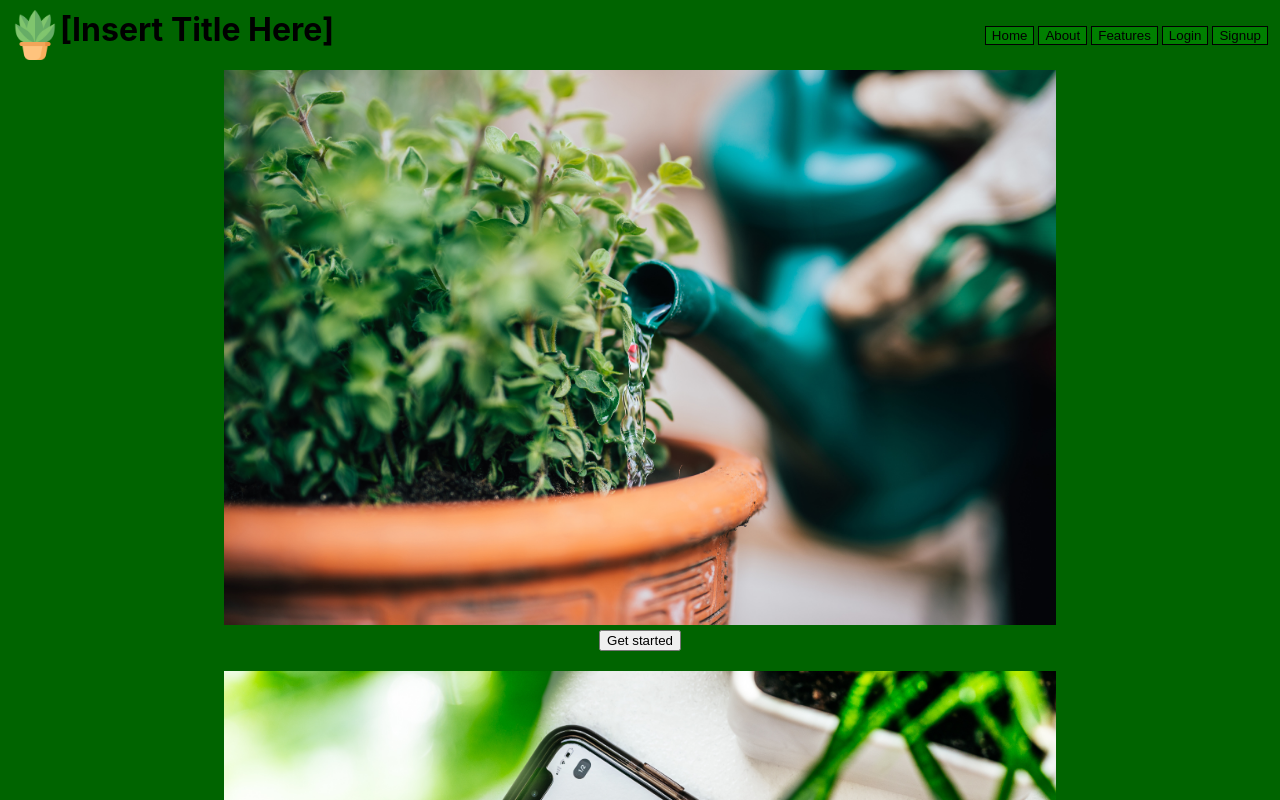
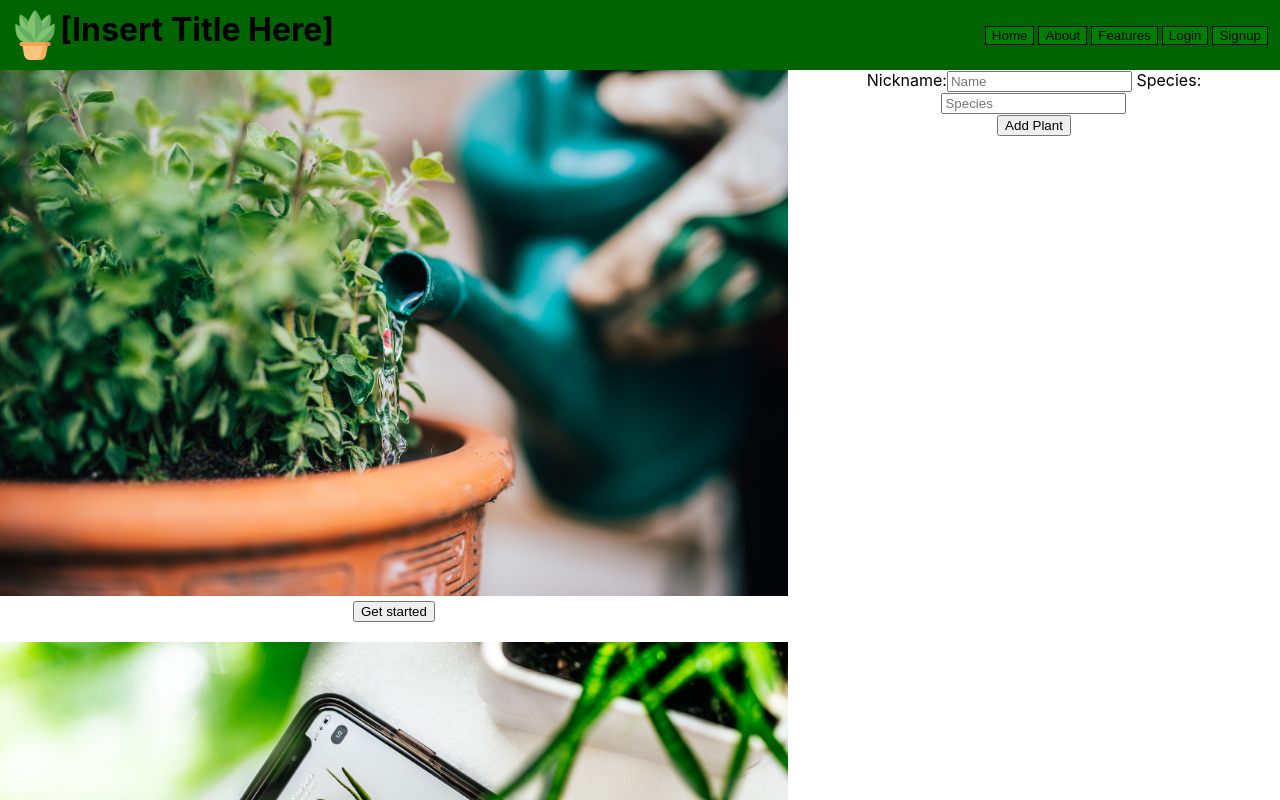
Before and after one commit to Build-Week-Water-My-Plants-ttWebPT124/front-end, a React (Create React App) app in the folder water-my-plants/: page / in a window 1280 px wide. Shown: the top 800 px of the page. Built offline with nearby package versions, Linux system fonts and the light colour scheme.

Commit message:
created form and initial setup for plants dashboard

```diff
--- a/water-my-plants/src/App.js
+++ b/water-my-plants/src/App.js
@@ -10,10 +10,19 @@ import Homepage from './components/Homepage';
 import Login from './components/Login'
 import Signup from './components/Signup'
 import Nav from './components/Nav'
+import PlantsList from './components/PlantsList'
 
+// Plant DashBoard
+  const plantList = []
+  const initialPlantValues = {
+    nickname: '',
+    species : '',
+    h2oFrequency: 'Calculating...',
+    image: logo,
+  }
+// End of Plant DashBoard
 
-
-
+// Signup Form
 const initialFormValues = {
 
   username: '',
@@ -34,6 +43,7 @@ const initialFormErrors = {
 
 const initialUsers = []
 const initialDisabled = true
+// End of Signup Form
 
 
 
@@ -41,6 +51,29 @@ function App() {
 
   let history = useHistory()
 
+  //Plant Dash Board
+  const [plant, setPlant] = useState(plantList)
+
+  const [plantForms, setPlantForms] = useState(initialPlantValues)
+
+  const updatePlantForm = (inputName, inputValue) => {
+    setPlantForms({...plantForms, [inputName]: inputValue})
+  }
+
+  const submitPlant = () => {
+    const newPlant = {
+      nickname: plantForms.nickname.trim(),
+      species: plantForms.species.trim(),
+    }
+
+    setPlant([...plant, newPlant])
+    setPlantForms(initialPlantValues)
+    console.log(newPlant)
+  }
+
+  //End of Plant Dash Board
+
+  // Signup Form
   const [users, setUsers] = useState(initialUsers)
   const [formValues, setFormValues] = useState(initialFormValues)
   const [formErrors, setFormErrors] = useState(initialFormErrors)
@@ -90,6 +123,7 @@ function App() {
     formSchema.isValid(formValues)
     .then(valid => setDisabled(!valid))
   }, [formValues])
+  // End of Signup Form
 
   useEffect(()=>{
     console.log(users)
@@ -101,7 +135,7 @@ function App() {
 
 
       <Nav />
-      <div className='Site_Container' style={{backgroundColor: 'darkgreen',
+      <div className='Site_Container' style={{backgroundColor: '',
                                               width: '100%',
                                               display:'flex',
                                               justifyContent: 'space-around'}}>
@@ -123,6 +157,15 @@ function App() {
           />
         </Route>
 
+        <Route>
+          <PlantsList
+            plantsList={plant}
+            plantValues={plantForms}
+            plantUpdate={updatePlantForm}
+            plantSubmit={submitPlant}
+          />
+        </Route>
+
       </div>
 
     <footer className='footer'></footer>
--- a/water-my-plants/src/components/Nav.js
+++ b/water-my-plants/src/components/Nav.js
@@ -17,7 +17,7 @@ const Nav = (props) => {
             <div className='link-container' style={{display: 'flex', alignItems:'center'}}>
                 <Link to='/'><Navbutton>Home</Navbutton></Link>
                 <Link to='/'><Navbutton>About</Navbutton></Link>
-                <Link to='/'><Navbutton>Features</Navbutton></Link>
+                <Link to='/PlantsList'><Navbutton>Features</Navbutton></Link>
                 <Link to='/login'><Navbutton>Login</Navbutton></Link>
                 <Link to='/signup'><Navbutton>Signup</Navbutton></Link>
 
--- a/water-my-plants/src/components/PlantsList.js
+++ b/water-my-plants/src/components/PlantsList.js
@@ -0,0 +1,84 @@
+import React from 'react'
+
+
+
+
+const PlantsList = (props) => {
+
+    const { plantsList, plantValues, plantUpdate, plantSubmit } = props
+
+    return(
+        <div>
+            <PlantsForm
+                values={plantValues}
+                update={plantUpdate}
+                submit={plantSubmit}
+            />
+            <div>
+                {plantsList.map((data, i)=>{
+                    <Plants key={i} plants ={data} />
+                })}
+            </div>
+        </div>
+    )
+}
+
+const Plants = (props) =>{
+
+    const { plants } = props
+
+    return (
+        <div>
+            <h2>{plants.name}</h2>
+            <p>Email: {plants.email}</p>
+            <p>Role: {plants.role}</p>
+        </div>
+    )
+}
+
+const PlantsForm = (props) => {
+
+    const { values, update, submit } = props
+
+    const onChange = evt => {
+        const { name, value } = evt.target
+        update(name, value)
+      }
+
+    const onSubmit = evt => {
+        evt.preventDefault();
+        submit()
+  }
+
+    return(
+        <form className='form container' onSubmit={onSubmit}>
+                <div>
+                    <label> Nickname:
+                        <input
+                            type='text'
+                            value={values.nickname}
+                            placeholder='Name'
+                            name='nickname'
+                            maxLength='15'
+                            onChange={onChange}
+                        />
+
+                    </label>
+                    <label> Species:
+                        <input
+                            type='text'
+                            value={values.species}
+                            placeholder='Species'
+                            name='species'
+                            onChange={onChange}
+                        />
+                    </label>
+                    <div className='submit'>
+                        <button>Add Plant</button>
+                    </div>
+                </div>
+            </form>
+    )
+}
+
+export default PlantsList;
```
